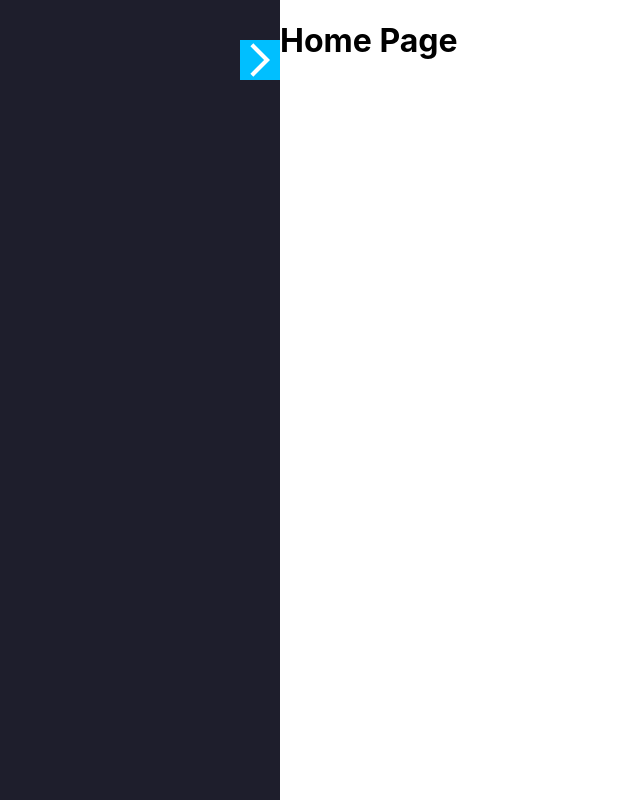
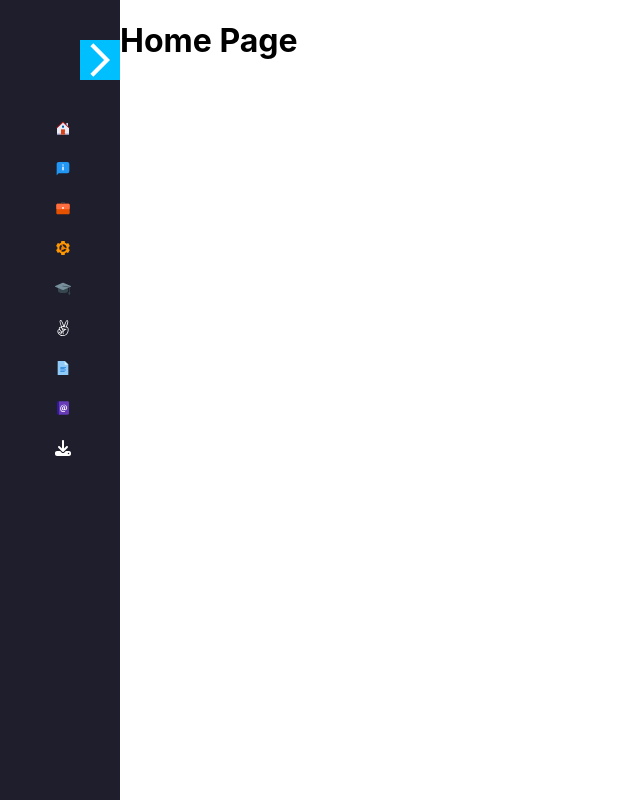
Before and after one commit to Hemant-cs/personal-portfolio, a React (Create React App) app in the folder personal-portfolio-front-end/: page / in a window 1280 px wide. Shown: the whole page, without its empty margins (0-640 px from the left). Built offline with nearby package versions, Linux system fonts and the light colour scheme.

Commit message:
menu feature added

```diff
--- /dev/null
+++ b/personal-portfolio-front-end/src/Components/Menu.js
@@ -0,0 +1,100 @@
+import React from "react";
+import profilephoto from "./ProfilePic.jpg";
+import "./StyleSheet/Menu.css";
+import {
+  FcAbout,
+  FcAddressBook,
+  FcBriefcase,
+  FcDocument,
+  FcEngineering,
+  FcGraduationCap,
+  FcHome,
+} from "react-icons/fc";
+import { SiAngellist } from "react-icons/si";
+import { FaDownload } from "react-icons/fa6";
+
+const Menu = ({ toggle }) => {
+  return (
+    <>
+      {!toggle ? (
+        <>
+          <div className="menu-sidebar-profile-pic">
+            <img src={profilephoto} alt="Profile Photo"></img>
+          </div>
+          <div className="navbar-iteams">
+            <div className="navbar-item">
+              <FcHome />
+              Home
+            </div>
+            <div className="navbar-item">
+              <FcAbout />
+              About
+            </div>
+            <div className="navbar-item">
+              <FcBriefcase />
+              Work Experience
+            </div>
+            <div className="navbar-item">
+              <FcEngineering />
+              Tech Stack
+            </div>
+            <div className="navbar-item">
+              <FcGraduationCap />
+              Education
+            </div>
+            <div className="navbar-item">
+              <SiAngellist />
+              Achievements
+            </div>
+            <div className="navbar-item">
+              <FcDocument />
+              Certifications
+            </div>
+            <div className="navbar-item">
+              <FcAddressBook />
+              Contact
+            </div>
+            <div className="navbar-item">
+              <FaDownload />
+              Resume Download
+            </div>
+          </div>
+        </>
+      ) : (
+        <>
+          <div className="navbar-iteams">
+            <div className="navbar-item">
+              <FcHome title="Home" />
+            </div>
+            <div className="navbar-item">
+              <FcAbout title="About" />
+            </div>
+            <div className="navbar-item">
+              <FcBriefcase title="Work Experience" />
+            </div>
+            <div className="navbar-item">
+              <FcEngineering title="Tech Stack" />
+            </div>
+            <div className="navbar-item">
+              <FcGraduationCap title="Education" />
+            </div>
+            <div className="navbar-item">
+              <SiAngellist title="Achievements" />
+            </div>
+            <div className="navbar-item">
+              <FcDocument title="Certifications" />
+            </div>
+            <div className="navbar-item">
+              <FcAddressBook title="Contact" />
+            </div>
+            <div className="navbar-item">
+              <FaDownload title="Resume Download" />
+            </div>
+          </div>
+        </>
+      )}
+    </>
+  );
+};
+
+export default Menu;
--- a/personal-portfolio-front-end/src/Components/SideBar.js
+++ b/personal-portfolio-front-end/src/Components/SideBar.js
@@ -1,10 +1,11 @@
 import React,{useState} from "react";
 import Home from "../Pages/Home";
 import { MdOutlineArrowForwardIos, MdOutlineArrowBackIosNew  } from "react-icons/md";
-import "./SideBar.css";
+import "./StyleSheet/SideBar.css";
+import Menu from "./Menu";
 
 const SideBar = () => {
-    const [toggle, setToggle] = useState(false);
+    const [toggle, setToggle] = useState(true);
 
     //handle toggle
     const handleToggle = ()=>{
@@ -17,9 +18,10 @@ const SideBar = () => {
         <div className={toggle ? "sidebar": "sidebar sidebar-toggle"}>
           <div className="sidebar-toggle-icon">
             <p onClick={handleToggle}>
-                {toggle? <MdOutlineArrowBackIosNew size={40} /> : <MdOutlineArrowForwardIos size={40} />}
+                {toggle? <MdOutlineArrowForwardIos size={40} /> : <MdOutlineArrowBackIosNew size={40} /> }
             </p>
           </div>
+            <Menu toggle = {toggle}/>
         </div>
         <div className="container">
           <Home />
--- /dev/null
+++ b/personal-portfolio-front-end/src/Components/StyleSheet/Menu.css
@@ -0,0 +1,29 @@
+.menu-sidebar-profile-pic img {
+  border-radius: 400vh;
+  height: 100px;
+  width: 100px;
+  /* margin: 0px 45px 25px 25px; */
+  margin: 0px auto;
+  display: flex;
+  vertical-align: middle;
+}
+
+.navbar-item {
+  color: white;
+  margin-top: 10px;
+  /* text-align: center; */
+  margin-left: 55px;
+}
+
+.navbar-item {
+  cursor: pointer;
+  margin-top: 20px;
+}
+
+.navbar-item svg {
+  margin-right: 10px;
+}
+
+.navbar-item:hover{
+    color: deepskyblue;
+  }
```
Also changed, not shown: personal-portfolio-front-end/src/Components/ProfilePic.jpg (added), personal-portfolio-front-end/src/Components/StyleSheet/SideBar.css (renamed from personal-portfolio-front-end/src/Components/SideBar.css).
